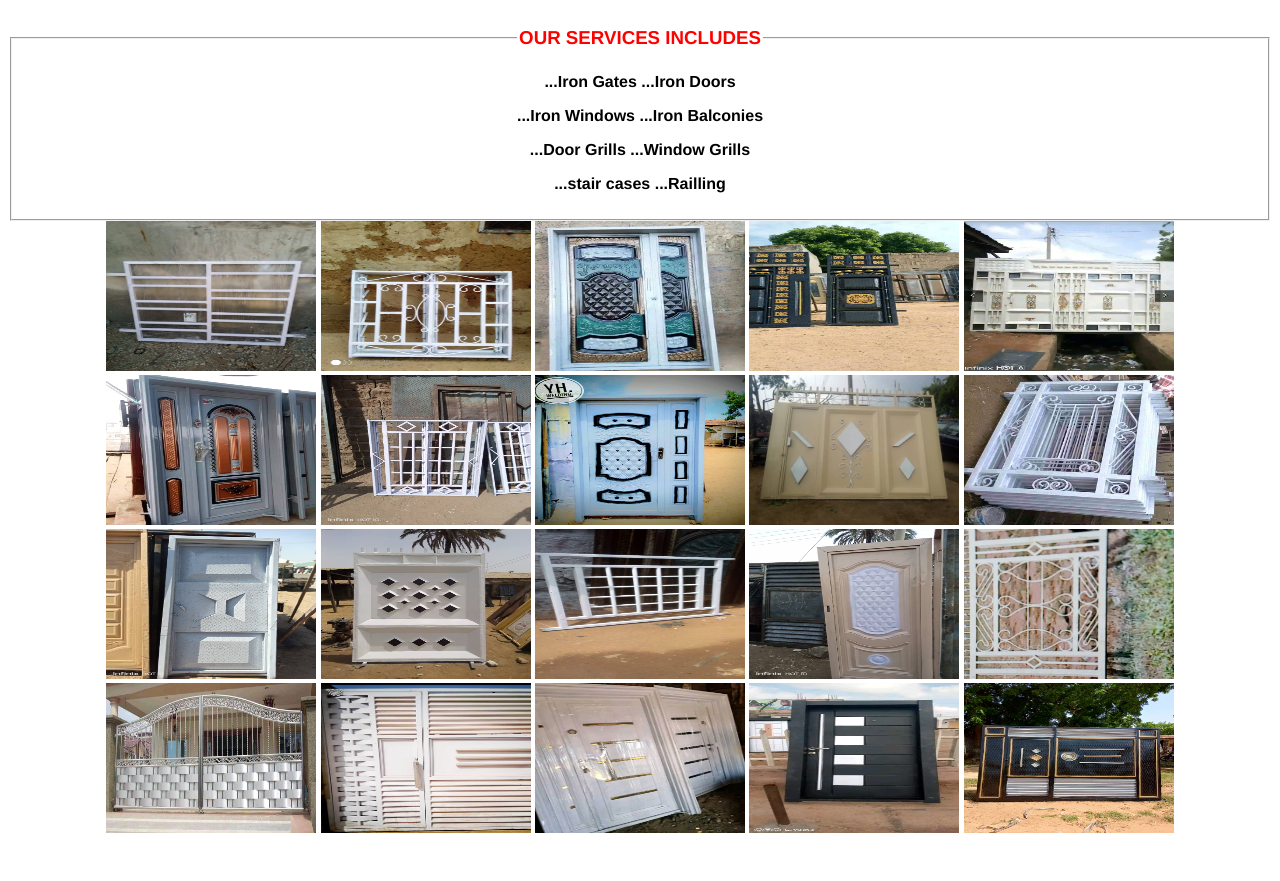
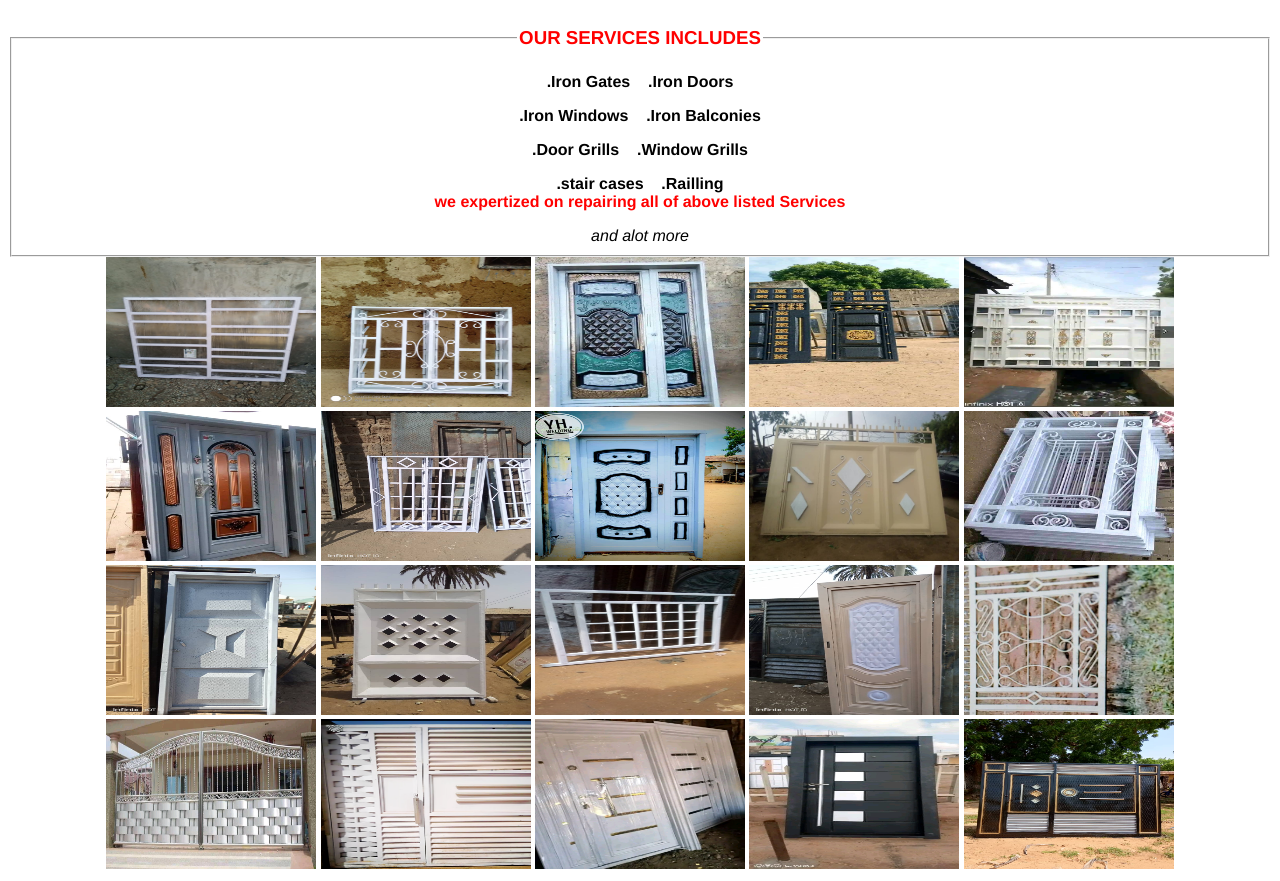
Before and after one commit to yhtilde/yhtilde.github.io, a plain HTML site: page service.html in a window 1280 px wide. Before the commit the page ends 845 px from the top, so only its background shows below. Drawn offline with Linux system fonts and the light colour scheme.

Commit message:
Add files via upload

```diff
--- a/service.html
+++ b/service.html
@@ -18,18 +18,24 @@
     <fieldset>
     <legend> <h3 style="color: red;">OUR SERVICES INCLUDES</h3></legend>
 
-    <b>...Iron Gates</b>
-    <b>...Iron Doors</b>
+    <b>.Iron Gates</b>
+    &nbsp;&nbsp;
+    <b>.Iron Doors</b>
     <p></p>
-    <b>...Iron Windows</b>
-    <b>...Iron Balconies</b>
+    <b>.Iron Windows</b>
+    &nbsp;&nbsp;
+    <b>.Iron Balconies</b>
     <p></p>
-    <b>...Door Grills</b>
-    <b>...Window Grills</b>
+    <b>.Door Grills</b>
+    &nbsp;&nbsp;
+    <b>.Window Grills</b>
     <p></p>
-    <b>...stair cases</b>
-    <b>...Railling</b>
+    <b>.stair cases</b>
+    &nbsp;&nbsp;
+    <b>.Railling</b><br>
+    <b style="color: red;">we expertized on repairing all of above listed Services</b>
     <p></p>
+    <i>and alot more</i>
   </fieldset>
     <img src="images/metal1.jpg" />
     <img src="images/metal2.jpg" />
```
